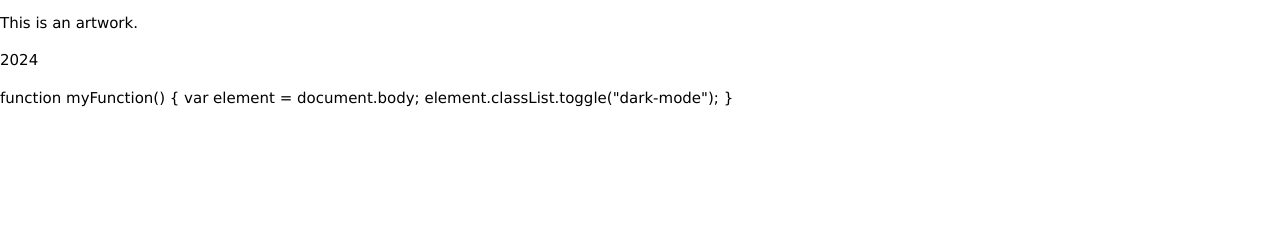
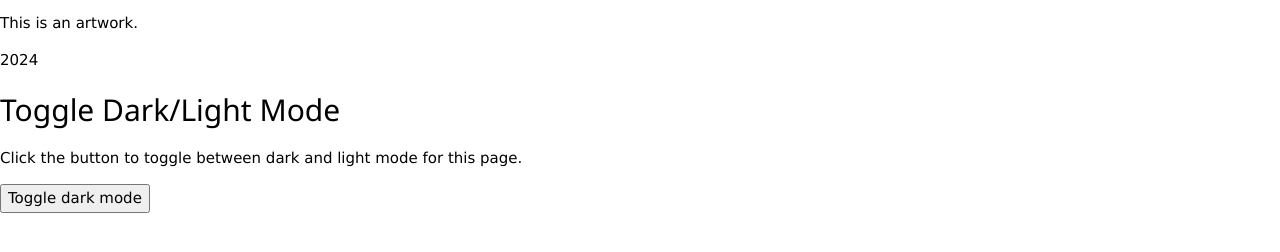
Before and after one commit to angelinasantiago/COMD2451-Final-A.Santiago, a plain HTML site: page index.html in a window 1280 px wide. Shown: the part 494-746 px from the top of the page. Drawn offline with nearby package versions, Linux system fonts and the light colour scheme.

Commit message:
CORRECTED DARK MODE ERROR

```diff
--- a/index.html
+++ b/index.html
@@ -55,11 +55,17 @@
   </div>
 
 <!--DARK MODE: https://www.w3schools.com/howto/howto_js_toggle_dark_mode.asp-->
-  function myFunction() {
-    var element = document.body;
-    element.classList.toggle("dark-mode");
-  }
+<h2>Toggle Dark/Light Mode</h2>
+<p>Click the button to toggle between dark and light mode for this page.</p>
 
+<button onclick="myFunction()">Toggle dark mode</button>
+
+<script>
+function myFunction() {
+   var element = document.body;
+   element.classList.toggle("dark-mode");
+}
+</script>
 
 </body>
 </html>
```
